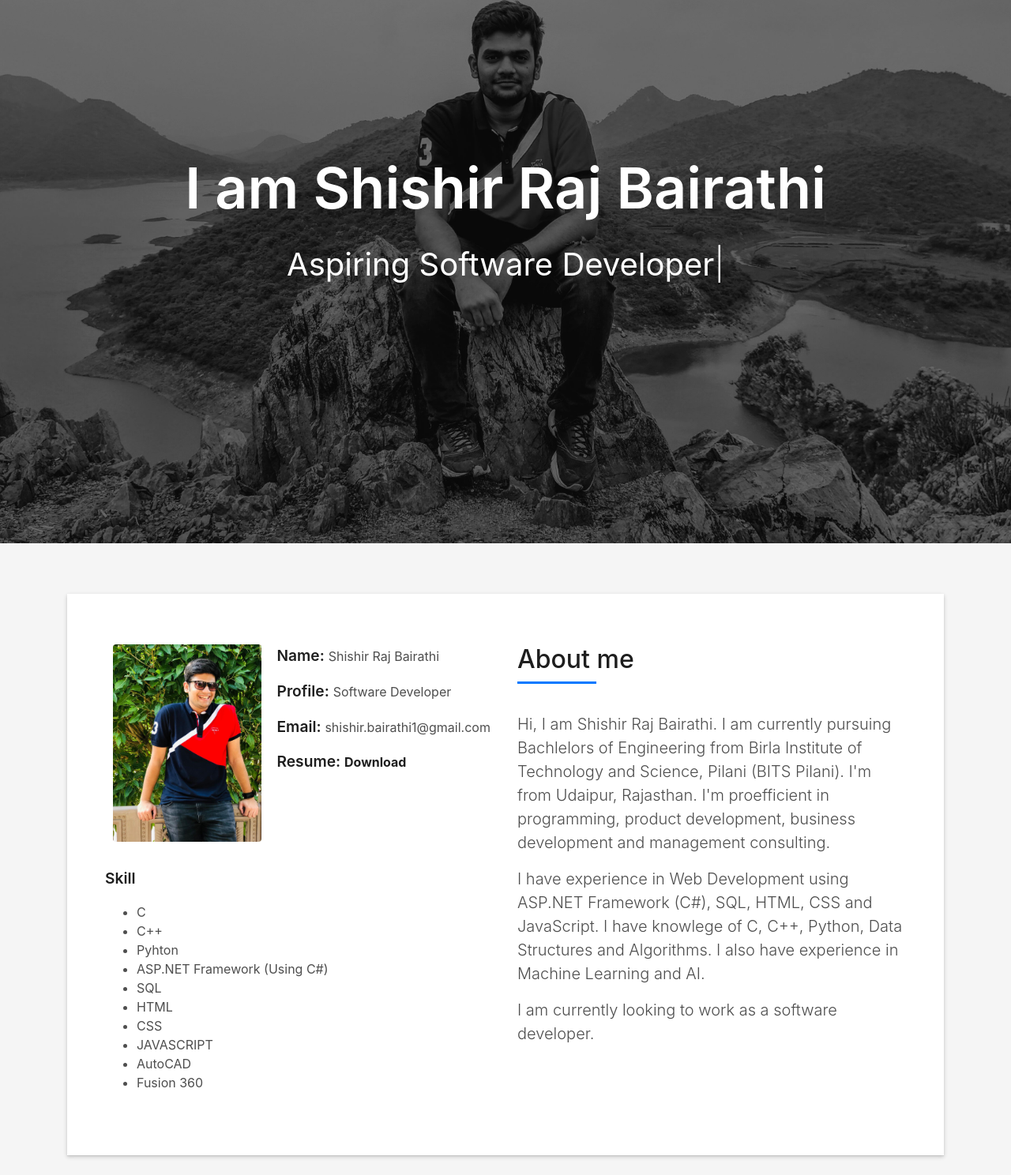
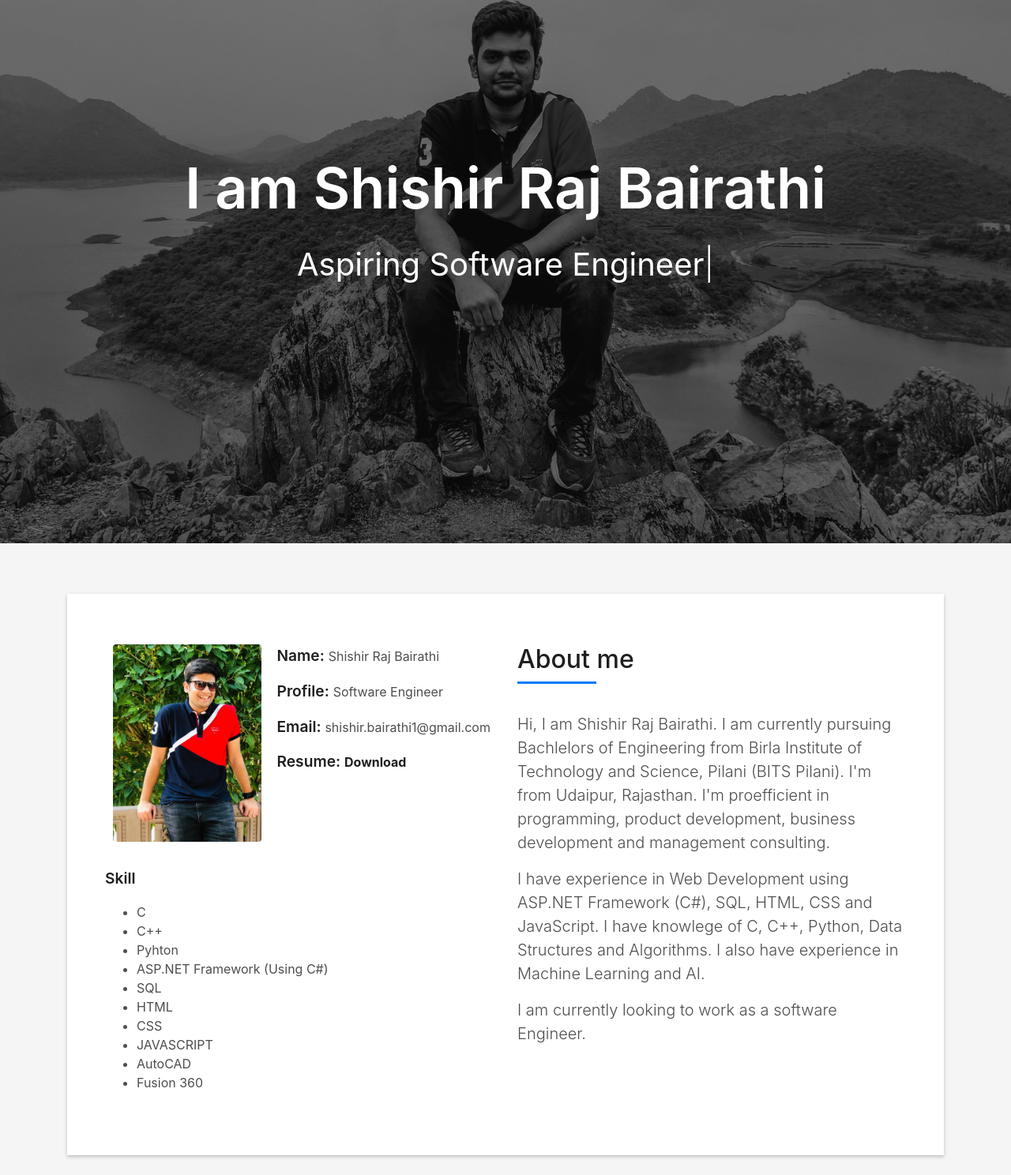
Before and after one commit to shishir-raj/devfolio, a plain HTML site: page index.html in a window 1280 px wide. Shown: the part 112-1600 px from the top of the page at 79% size. Drawn offline with nearby package versions, Linux system fonts and the light colour scheme; some packages are replaced by stand-ins of ours; a script that the page names is missing; files whose address does not match are found by name.

Commit message:
Update index.html

```diff
--- a/index.html
+++ b/index.html
@@ -65,7 +65,7 @@
         <div class="container">
           <!--<p class="display-6 color-d">Hello, world!</p>-->
           <h1 class="intro-title mb-4">I am Shishir Raj Bairathi</h1>
-          <p class="intro-subtitle"><span class="text-slider-items"> Engineer, Aspiring Software Developer, Web Developer, Computer Vision Enthusiast </span><strong class="text-slider"></strong></p>
+          <p class="intro-subtitle"><span class="text-slider-items"> Engineer, Aspiring Software Engineer, Web Developer, Computer Vision Enthusiast </span><strong class="text-slider"></strong></p>
           <!-- <p class="pt-3"><a class="btn btn-primary btn js-scroll px-4" href="#about" role="button">Learn More</a></p> -->
         </div>
       </div>
@@ -89,7 +89,7 @@
                   <div class="col-sm-6 col-md-7">
                     <div class="about-info">
                       <p><span class="title-s">Name: </span> <span>Shishir Raj Bairathi</span></p>
-                      <p><span class="title-s">Profile: </span> <span>Software Developer</span></p>
+                      <p><span class="title-s">Profile: </span> <span>Software Engineer</span></p>
                       <p><span class="title-s">Email: </span> <span>shishir.bairathi1@gmail.com</span></p>
                       <p><span class="title-s">Resume: </span> <span><a href="Resume.pdf" download><b>Download</a></b></span></p>
                     </div>
@@ -125,7 +125,7 @@
                     I have experience in Web Development using ASP.NET Framework (C#), SQL, HTML, CSS and JavaScript. I have knowlege of C, C++, Python, Data Structures and Algorithms. I also have experience in Machine Learning and AI.
                   </p>
                   <p class="lead">
-                   I am currently looking to work as a software developer.
+                   I am currently looking to work as a software Engineer.
                   </p>
                 </div>
               </div>
```
